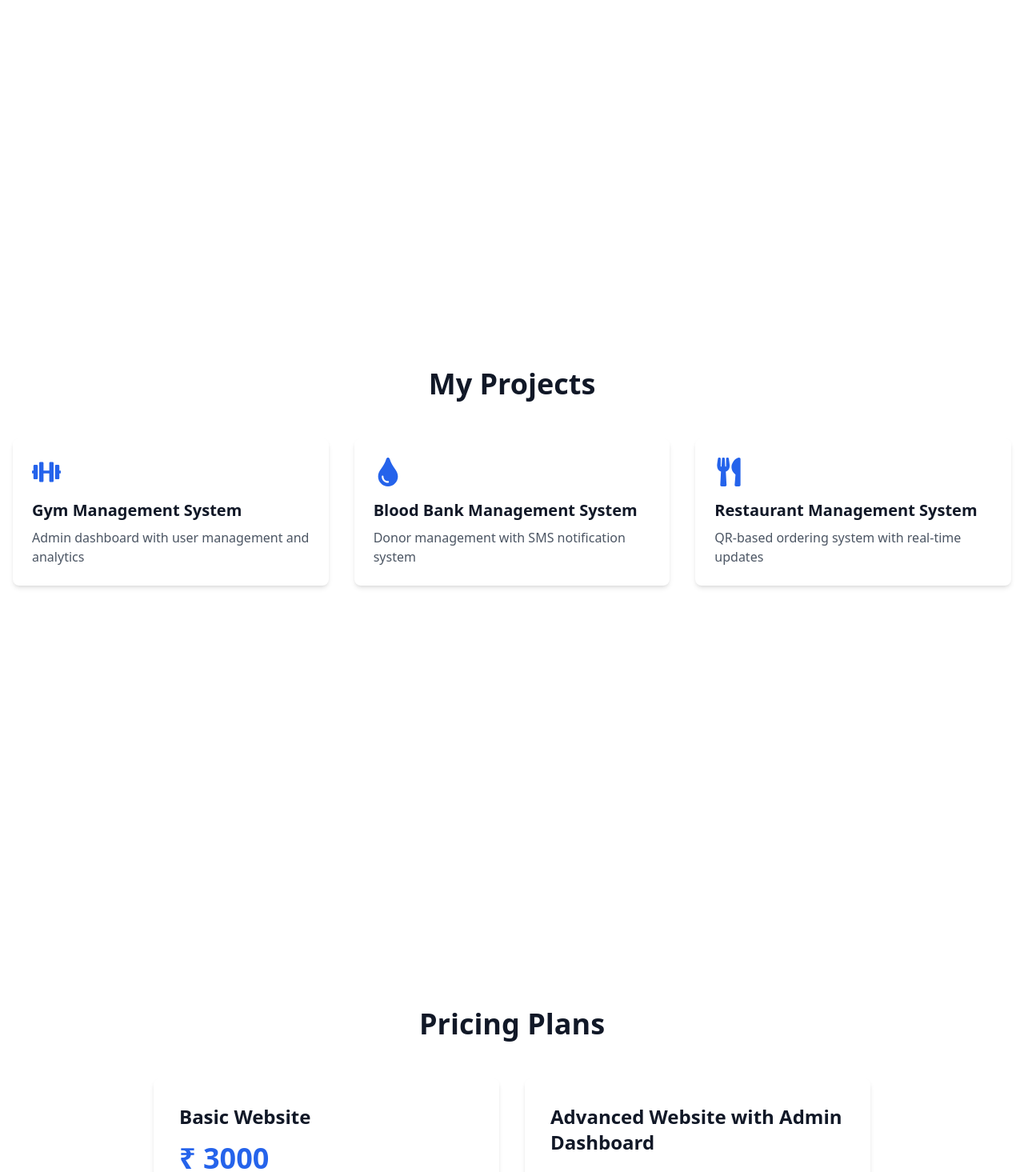
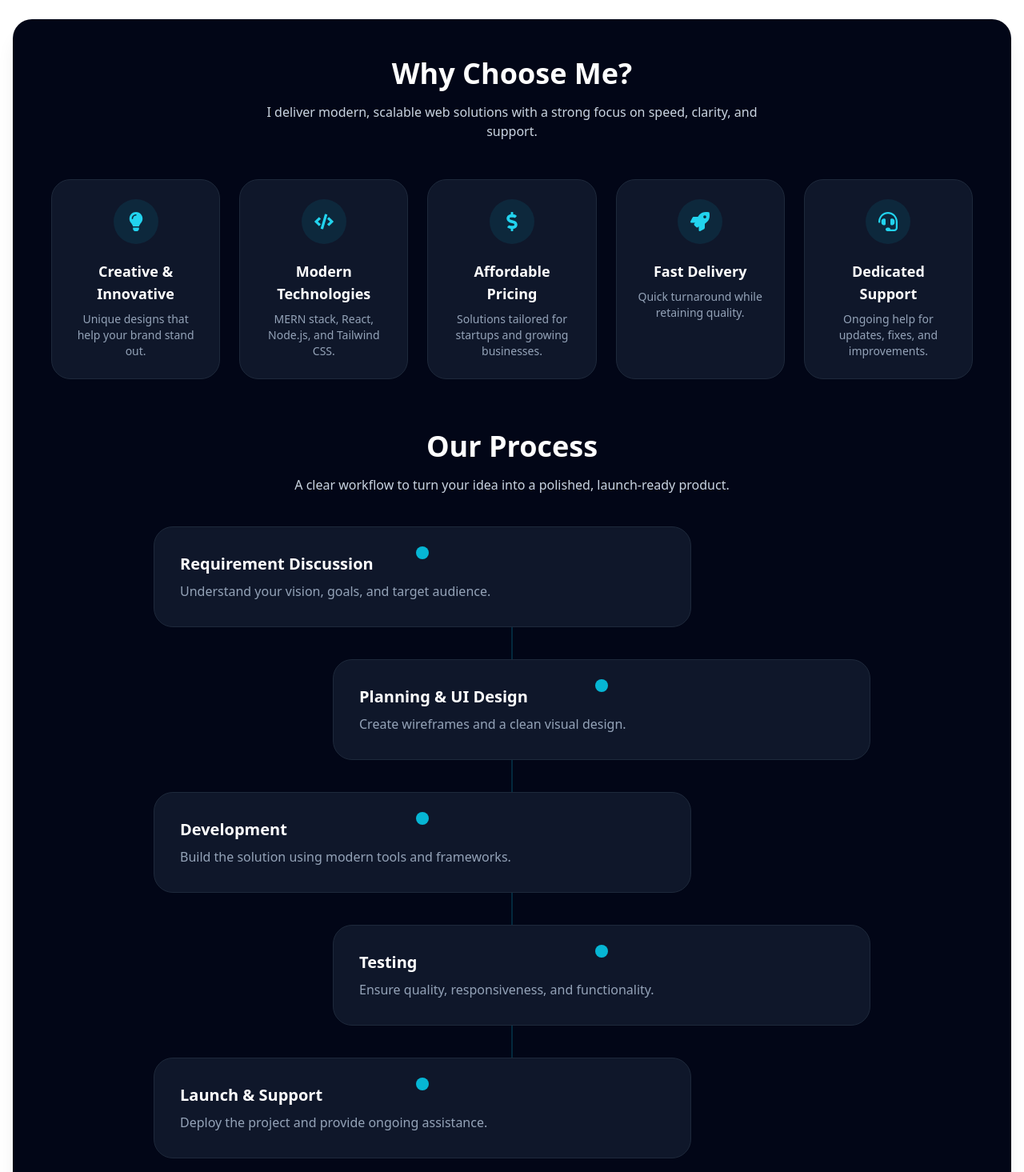
Before and after one commit to mohamedmoha747/moha-tech, a React (Vite) app: page / in a window 1280 px wide. Shown: the part 2020-3485 px from the top of the page at 80% size. Built offline with nearby package versions, Linux system fonts and the light colour scheme; the HTML template or start-up script is replaced by a standard one.

Commit message:
few section add

```diff
--- a/src/components/Footer.jsx
+++ b/src/components/Footer.jsx
@@ -2,19 +2,73 @@ import { FaGithub, FaLinkedin } from 'react-icons/fa';
 
 const Footer = () => {
   return (
-    <footer className="bg-gray-100 dark:bg-gray-800 py-8">
-      <div className="container mx-auto px-4 text-center">
-        <div className="flex justify-center space-x-4 mb-4">
-          <a href="https://github.com" target="_blank" rel="noopener noreferrer" className="text-gray-600 dark:text-gray-400 hover:text-blue-600 dark:hover:text-blue-400">
-            <FaGithub size={24} />
-          </a>
-          <a href="https://linkedin.com" target="_blank" rel="noopener noreferrer" className="text-gray-600 dark:text-gray-400 hover:text-blue-600 dark:hover:text-blue-400">
-            <FaLinkedin size={24} />
-          </a>
+    <footer className="bg-slate-950 text-slate-100 py-12">
+      <div className="container mx-auto px-4">
+        <div className="grid grid-cols-1 sm:grid-cols-2 lg:grid-cols-4 gap-8 pb-8 border-b border-slate-800">
+          <div>
+            <h3 className="text-2xl font-bold mb-4">MOHO TECHS</h3>
+            <p className="text-sm md:text-base leading-relaxed text-slate-300 mb-4">
+              We help startups, businesses, and brands build powerful web experiences with modern websites, apps, and digital products.
+            </p>
+            <p className="text-sm text-slate-400">Chennai, Tamil Nadu, India</p>
+          </div>
+
+          <div>
+            <h4 className="text-xl font-semibold mb-4">Quick Links</h4>
+            <ul className="space-y-2 text-slate-300">
+              <li><a href="#home" className="hover:text-white">Home</a></li>
+              <li><a href="#services" className="hover:text-white">Services</a></li>
+              <li><a href="#projects" className="hover:text-white">Projects</a></li>
+
+              <li><a href="#pricing" className="hover:text-white">Pricing</a></li>
+              <li><a href="#contact" className="hover:text-white">Contact</a></li>
+            </ul>
+          </div>
+
+          <div>
+            <h4 className="text-xl font-semibold mb-4">Our Services</h4>
+            <ul className="space-y-2 text-slate-300">
+              <li>Website Design & Development</li>
+              <li>Front-end Development</li>
+              <li>SEO Optimization</li>
+              <li>Bug Fixing & Optimization</li>
+
+
+            </ul>
+          </div>
+
+          <div>
+            <h4 className="text-xl font-semibold mb-4">Contact Us</h4>
+            <div className="text-slate-300 space-y-3">
+              <p className="flex items-center gap-2 text-sm md:text-base">
+                <span className="text-blue-400">📞</span>
+                <a href="tel:+91 8124224680" className="hover:text-white">+91 8124224680</a>
+              </p>
+              <a
+                href="tel:+918124224680"
+                className="inline-block bg-blue-600 text-white px-4 py-2 rounded-md text-sm font-medium hover:bg-blue-500 transition"
+              >
+                Call Now
+              </a>
+              <p className="text-sm md:text-base">
+                <a href="info.mohatechs@gmail.com" className="hover:text-white">info.mohatechs@gmail.com</a>
+              </p>
+              <div className="flex items-center gap-4 mt-3">
+                <a href="https://github.com/mohamedmoha747" target="_blank" rel="noopener noreferrer" className="text-slate-300 hover:text-white">
+                  <FaGithub size={20} />
+                </a>
+                <a href="https://www.linkedin.com/in/mohamed-harun" target="_blank" rel="noopener noreferrer" className="text-slate-300 hover:text-white">
+                  <FaLinkedin size={20} />
+                </a>
+              </div>
+            </div>
+          </div>
         </div>
-        <p className="text-gray-600 dark:text-gray-400">
-          © 2026 MOHO TECHS. All rights reserved.
-        </p>
+
+        <div className="flex flex-col gap-4 md:flex-row md:items-center md:justify-between pt-8 text-slate-400">
+          <a href="#top" className="inline-flex items-center gap-2 text-sm hover:text-white">↑ Back to Top</a>
+          <p className="text-sm">© 2026 MOHO TECHS. All rights reserved.</p>
+        </div>
       </div>
     </footer>
   );
--- a/src/pages/Services.jsx
+++ b/src/pages/Services.jsx
@@ -1,5 +1,5 @@
 import { motion } from 'framer-motion';
-import { FaCode, FaDesktop, FaServer, FaBug } from 'react-icons/fa';
+import { FaCode, FaDesktop, FaServer, FaBug, FaLightbulb, FaDollarSign, FaRocket, FaHeadset } from 'react-icons/fa';
 
 const Services = ({ id = 'services' }) => {
   const services = [
@@ -25,8 +25,59 @@ const Services = ({ id = 'services' }) => {
     }
   ];
 
+  const reasons = [
+    {
+      icon: <FaLightbulb />,
+      title: 'Creative & Innovative',
+      description: 'Unique designs that help your brand stand out.'
+    },
+    {
+      icon: <FaCode />,
+      title: 'Modern Technologies',
+      description: 'MERN stack, React, Node.js, and Tailwind CSS.'
+    },
+    {
+      icon: <FaDollarSign />,
+      title: 'Affordable Pricing',
+      description: 'Solutions tailored for startups and growing businesses.'
+    },
+    {
+      icon: <FaRocket />,
+      title: 'Fast Delivery',
+      description: 'Quick turnaround while retaining quality.'
+    },
+    {
+      icon: <FaHeadset />,
+      title: 'Dedicated Support',
+      description: 'Ongoing help for updates, fixes, and improvements.'
+    }
+  ];
+
+  const processSteps = [
+    {
+      title: 'Requirement Discussion',
+      description: 'Understand your vision, goals, and target audience.'
+    },
+    {
+      title: 'Planning & UI Design',
+      description: 'Create wireframes and a clean visual design.'
+    },
+    {
+      title: 'Development',
+      description: 'Build the solution using modern tools and frameworks.'
+    },
+    {
+      title: 'Testing',
+      description: 'Ensure quality, responsiveness, and functionality.'
+    },
+    {
+      title: 'Launch & Support',
+      description: 'Deploy the project and provide ongoing assistance.'
+    }
+  ];
+
   return (
-    <section id={id} className="pt-20 min-h-screen py-12">
+    <section id={id} className="pt-20 py-12">
       <div className="container mx-auto px-4">
         <motion.h1
           initial={{ opacity: 0, y: -50 }}
@@ -36,14 +87,15 @@ const Services = ({ id = 'services' }) => {
         >
           My Services
         </motion.h1>
-        <div className="grid grid-cols-1 md:grid-cols-2 lg:grid-cols-4 gap-8">
+
+        <div className="grid grid-cols-1 md:grid-cols-2 lg:grid-cols-4 gap-8 mb-16">
           {services.map((service, index) => (
             <motion.div
               key={service.title}
               initial={{ opacity: 0, y: 50 }}
               animate={{ opacity: 1, y: 0 }}
               transition={{ duration: 0.5, delay: 0.1 * index }}
-              className="bg-white dark:bg-gray-800 p-6 rounded-lg shadow-md hover:shadow-lg transition-shadow duration-300"
+              className="bg-white dark:bg-gray-800 p-6 rounded-3xl shadow-md hover:shadow-lg transition-shadow duration-300"
             >
               <div className="text-blue-600 dark:text-blue-400 text-4xl mb-4">
                 {service.icon}
@@ -53,6 +105,59 @@ const Services = ({ id = 'services' }) => {
             </motion.div>
           ))}
         </div>
+
+        <div className="bg-slate-950 text-white rounded-3xl p-8 md:p-12 shadow-xl">
+          <div className="text-center mb-12">
+            <h2 className="text-3xl md:text-4xl font-bold">Why Choose Me?</h2>
+            <p className="mt-4 text-slate-300 max-w-2xl mx-auto">
+              I deliver modern, scalable web solutions with a strong focus on speed, clarity, and support.
+            </p>
+          </div>
+
+          <div className="grid grid-cols-1 sm:grid-cols-2 lg:grid-cols-5 gap-6 mb-16">
+            {reasons.map((item, index) => (
+              <motion.div
+                key={item.title}
+                initial={{ opacity: 0, y: 40 }}
+                animate={{ opacity: 1, y: 0 }}
+                transition={{ duration: 0.5, delay: 0.1 * index }}
+                className="bg-slate-900 border border-slate-800 rounded-3xl p-6 text-center"
+              >
+                <div className="mx-auto mb-5 w-14 h-14 rounded-full bg-cyan-500/10 text-cyan-400 flex items-center justify-center text-2xl">
+                  {item.icon}
+                </div>
+                <h3 className="text-lg font-semibold mb-2">{item.title}</h3>
+                <p className="text-slate-400 text-sm">{item.description}</p>
+              </motion.div>
+            ))}
+          </div>
+
+          <div className="text-center mb-10">
+            <h2 className="text-3xl md:text-4xl font-bold">Our Process</h2>
+            <p className="mt-4 text-slate-300 max-w-2xl mx-auto">
+              A clear workflow to turn your idea into a polished, launch-ready product.
+            </p>
+          </div>
+
+          <div className="relative mx-auto max-w-4xl">
+            <div className="absolute left-1/2 top-0 h-full w-0.5 bg-cyan-500/20 transform -translate-x-1/2" />
+            <div className="space-y-10">
+              {processSteps.map((step, index) => (
+                <motion.div
+                  key={step.title}
+                  initial={{ opacity: 0, x: index % 2 === 0 ? -40 : 40 }}
+                  animate={{ opacity: 1, x: 0 }}
+                  transition={{ duration: 0.5, delay: 0.1 * index }}
+                  className={`relative rounded-3xl bg-slate-900 border border-slate-800 p-6 md:p-8 ${index % 2 === 0 ? 'md:mr-auto md:w-3/4' : 'md:ml-auto md:w-3/4'}`}
+                >
+                  <div className="absolute left-1/2 top-6 hidden md:block h-4 w-4 -translate-x-1/2 rounded-full bg-cyan-500" />
+                  <h3 className="text-xl font-semibold mb-2">{step.title}</h3>
+                  <p className="text-slate-400">{step.description}</p>
+                </motion.div>
+              ))}
+            </div>
+          </div>
+        </div>
       </div>
     </section>
   );
```
